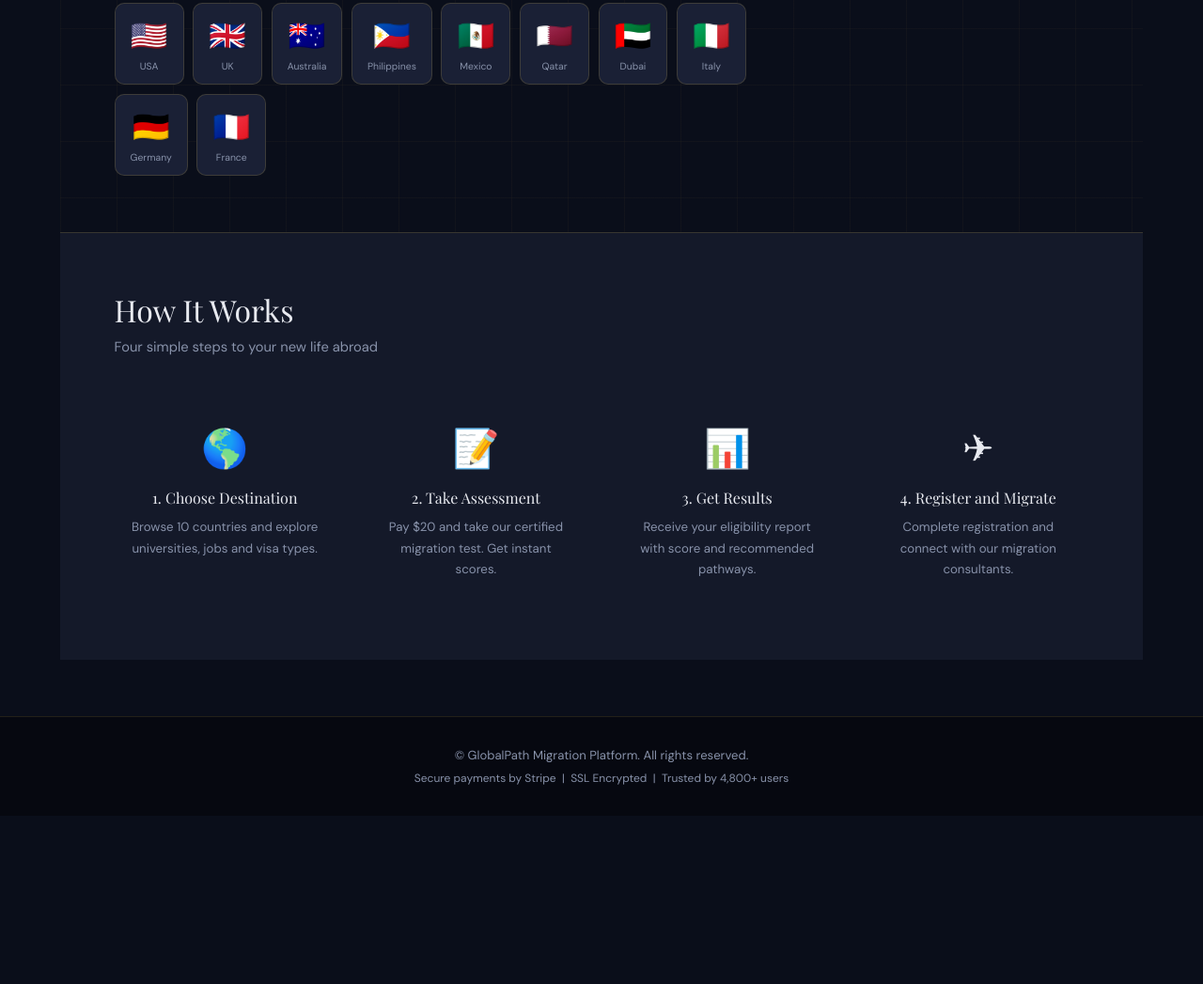
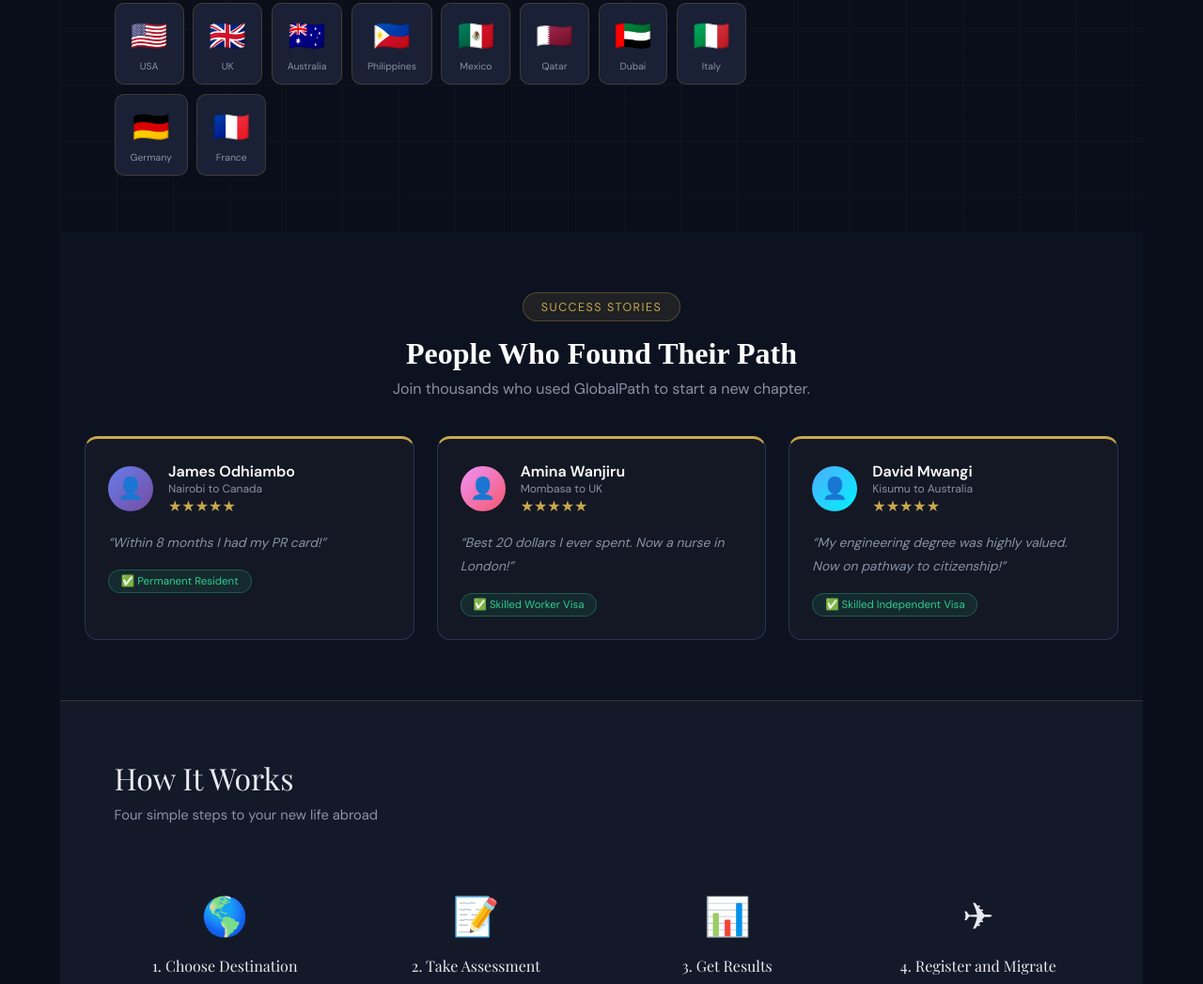
Before and after one commit to Chirry254/globalpath-migration, a website: page index.html in a window 1280 px wide. Shown: the part 895-1942 px from the top of the page at 94% size. Before the commit the page ends 1763 px from the top, so only its background shows below. Drawn offline with nearby package versions, Linux system fonts and the light colour scheme.

Commit message:
Add testimonials below hero

```diff
--- a/index.html
+++ b/index.html
@@ -363,6 +363,19 @@ y-content:center;flex-wrap:wrap;margin:1rem 0 1.5rem;}
       <div class="flag-btn" onclick="openCountry('france')">&#127467;&#127479;<span>France</span></div>
     </div>
   </div>
+</div>
+
+<div style="padding:4rem 1rem;background:#0D1220;">
+<div style="max-width:1100px;margin:0 auto;text-align:center;">
+<div style="display:inline-block;background:rgba(201,168,76,0.1);border:1px solid rgba(201,168,76,0.3);border-radius:20px;padding:.4rem 1.2rem;font-size:.78rem;color:#C9A84C;letter-spacing:1.5px;text-transform:uppercase;margin-bottom:1rem;">Success Stories</div>
+<h2 style="font-family:serif;font-size:2rem;margin-bottom:.5rem;color:white;">People Who Found Their Path</h2>
+<p style="color:#8892A4;margin-bottom:2.5rem;">Join thousands who used GlobalPath to start a new chapter.</p>
+<div style="display:grid;grid-template-columns:repeat(auto-fit,minmax(280px,1fr));gap:1.5rem;text-align:left;">
+<div style="background:#141824;border:1px solid #2A3355;border-radius:14px;padding:1.5rem;border-top:3px solid #C9A84C;"><div style="display:flex;align-items:center;gap:1rem;margin-bottom:1rem;"><div style="width:48px;height:48px;border-radius:50%;background:linear-gradient(135deg,#667eea,#764ba2);text-align:center;line-height:48px;font-size:1.4rem;">&#128100;</div><div><div style="font-weight:700;color:white;">James Odhiambo</div><div style="font-size:.75rem;color:#8892A4;">Nairobi to Canada</div><div style="color:#C9A84C;">&#9733;&#9733;&#9733;&#9733;&#9733;</div></div></div><p style="color:#8892A4;font-size:.87rem;line-height:1.8;font-style:italic;">&ldquo;Within 8 months I had my PR card!&rdquo;</p><div style="margin-top:1rem;display:inline-block;background:rgba(46,204,143,0.1);border:1px solid rgba(46,204,143,0.3);color:#2ECC8F;border-radius:20px;padding:.25rem .8rem;font-size:.72rem;">&#9989; Permanent Resident</div></div>
+<div style="background:#141824;border:1px solid #2A3355;border-radius:14px;padding:1.5rem;border-top:3px solid #C9A84C;"><div style="display:flex;align-items:center;gap:1rem;margin-bottom:1rem;"><div style="width:48px;height:48px;border-radius:50%;background:linear-gradient(135deg,#f093fb,#f5576c);text-align:center;line-height:48px;font-size:1.4rem;">&#128100;</div><div><div style="font-weight:700;color:white;">Amina Wanjiru</div><div style="font-size:.75rem;color:#8892A4;">Mombasa to UK</div><div style="color:#C9A84C;">&#9733;&#9733;&#9733;&#9733;&#9733;</div></div></div><p style="color:#8892A4;font-size:.87rem;line-height:1.8;font-style:italic;">&ldquo;Best 20 dollars I ever spent. Now a nurse in London!&rdquo;</p><div style="margin-top:1rem;display:inline-block;background:rgba(46,204,143,0.1);border:1px solid rgba(46,204,143,0.3);color:#2ECC8F;border-radius:20px;padding:.25rem .8rem;font-size:.72rem;">&#9989; Skilled Worker Visa</div></div>
+<div style="background:#141824;border:1px solid #2A3355;border-radius:14px;padding:1.5rem;border-top:3px solid #C9A84C;"><div style="display:flex;align-items:center;gap:1rem;margin-bottom:1rem;"><div style="width:48px;height:48px;border-radius:50%;background:linear-gradient(135deg,#4facfe,#00f2fe);text-align:center;line-height:48px;font-size:1.4rem;">&#128100;</div><div><div style="font-weight:700;color:white;">David Mwangi</div><div style="font-size:.75rem;color:#8892A4;">Kisumu to Australia</div><div style="color:#C9A84C;">&#9733;&#9733;&#9733;&#9733;&#9733;</div></div></div><p style="color:#8892A4;font-size:.87rem;line-height:1.8;font-style:italic;">&ldquo;My engineering degree was highly valued. Now on pathway to citizenship!&rdquo;</p><div style="margin-top:1rem;display:inline-block;background:rgba(46,204,143,0.1);border:1px solid rgba(46,204,143,0.3);color:#2ECC8F;border-radius:20px;padding:.25rem .8rem;font-size:.72rem;">&#9989; Skilled Independent Visa</div></div>
+</div>
+</div>
 </div>
 <div class="how">
   <div class="sec-title">How It Works</div>
```
